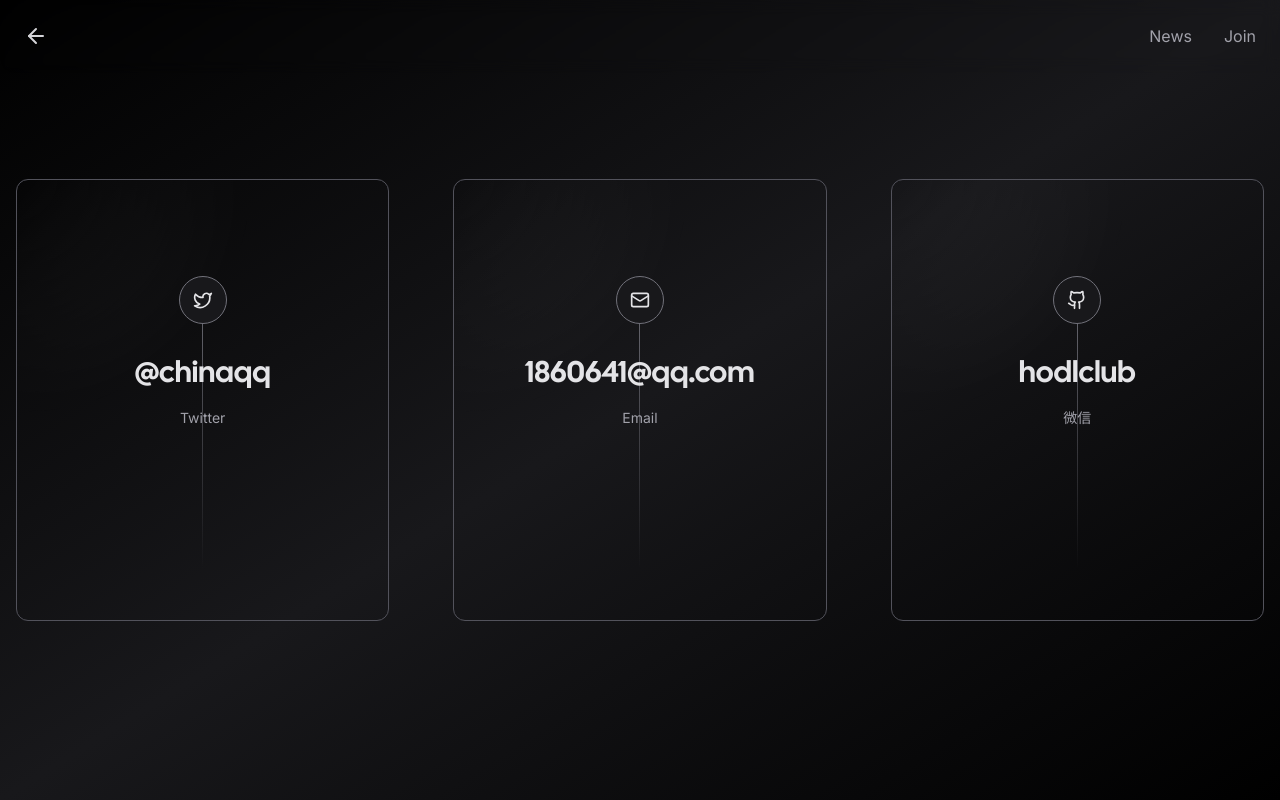
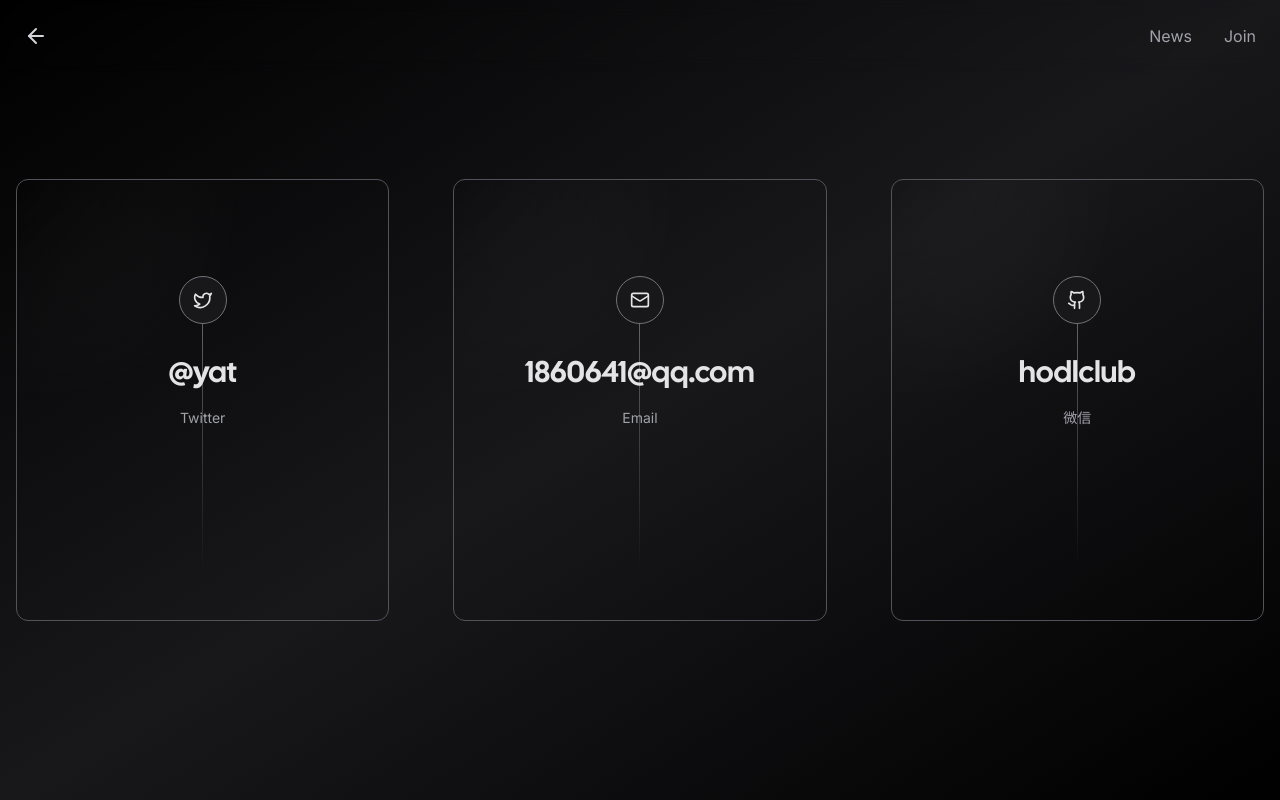
Before and after one commit to rogertse/nextjs-portfolio-pageview-counter2045.trade, a Next.js app: page /contact in a window 1280 px wide. Built offline with nearby package versions, Linux system fonts and the light colour scheme; no server answers; what tailwindcss-debug-screens would draw is missing.

Commit message:
Update page.tsx

```diff
--- a/app/contact/page.tsx
+++ b/app/contact/page.tsx
@@ -9,7 +9,7 @@
 		icon: <Twitter size={20} />,
 		href: "https://twitter.com/chinaqq",
 		label: "Twitter",
-		handle: "@chinaqq",
+		handle: "@yat",
 	},
 	{
 		icon: <Mail size={20} />,
```
